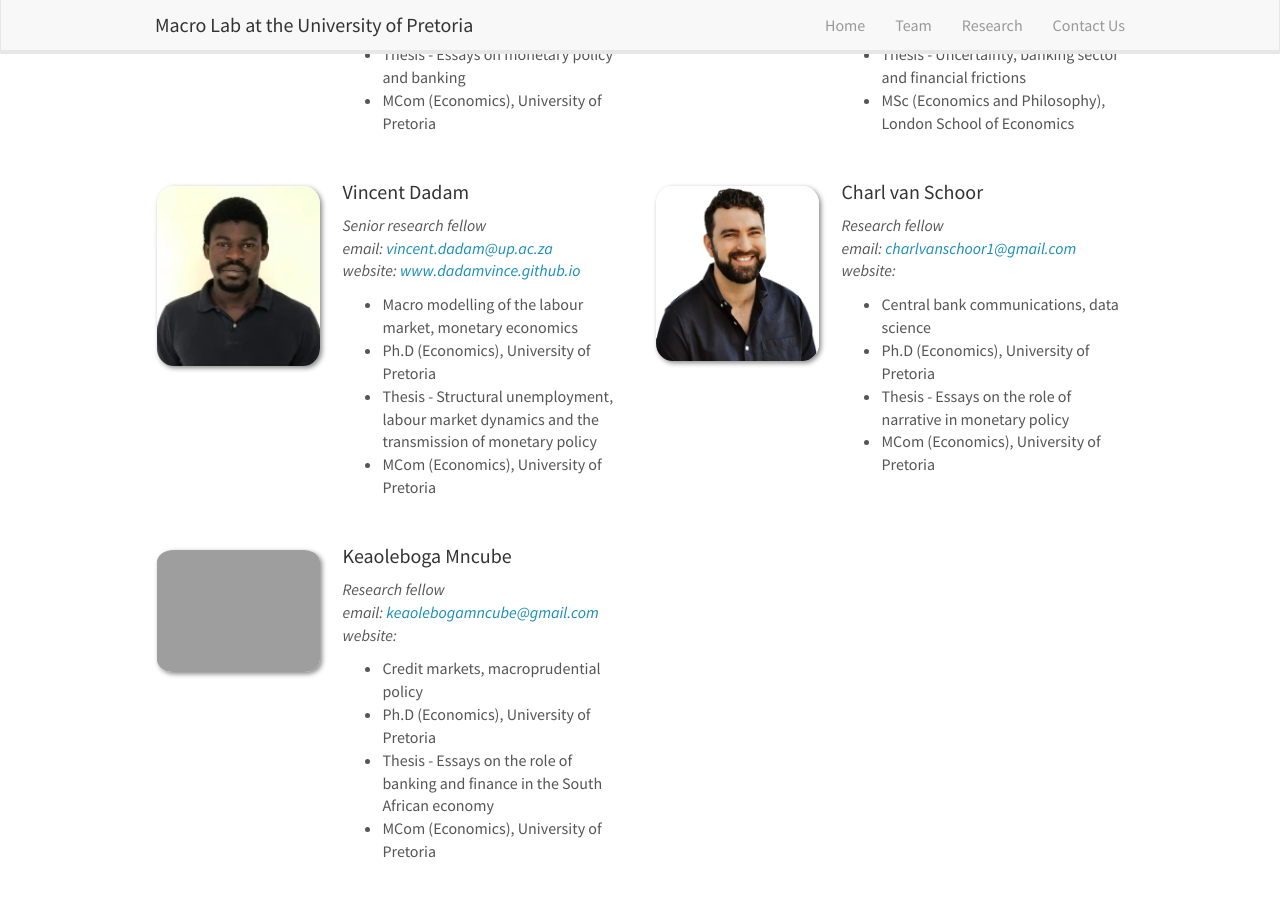
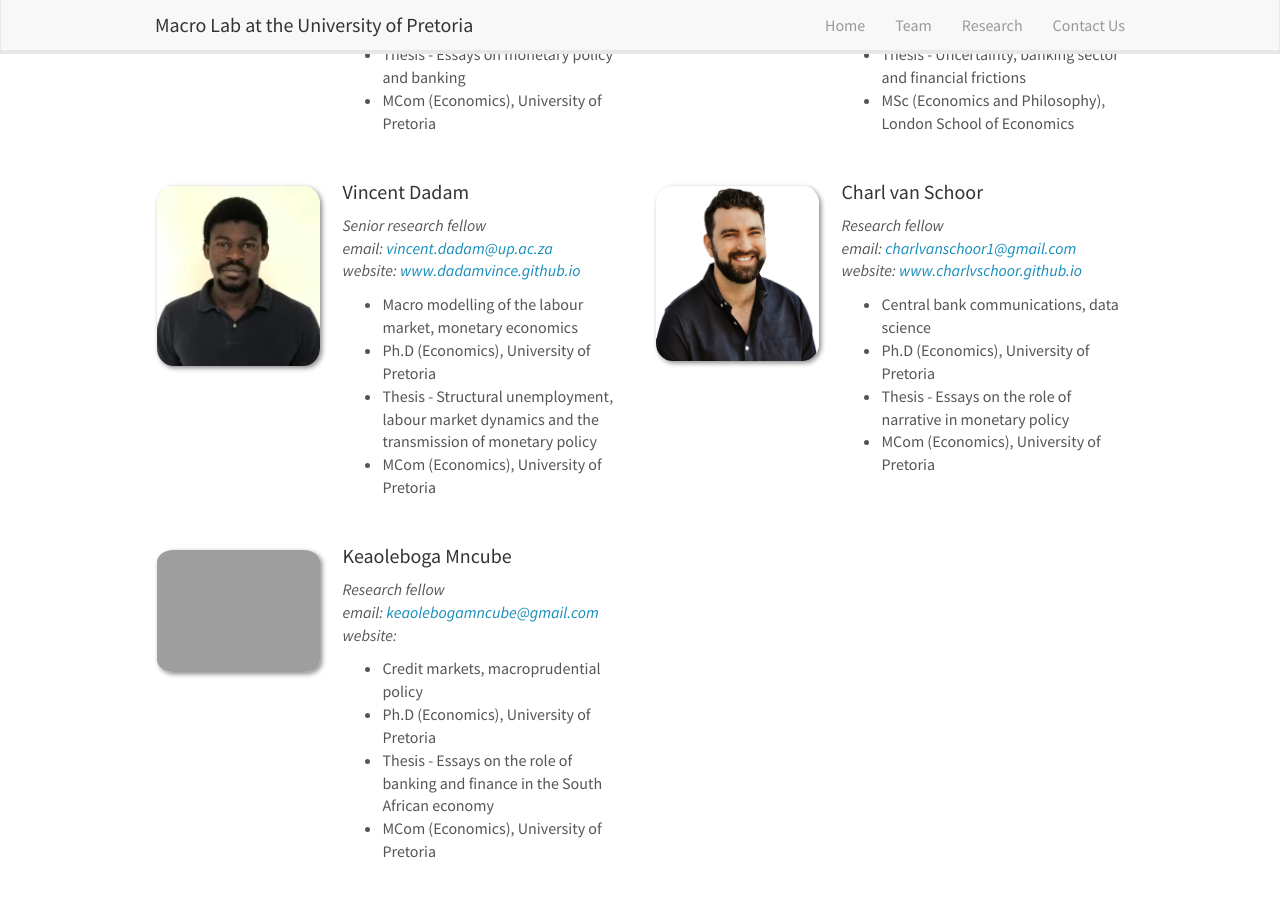
Before and after one commit to upmacrolab/upmacrolab.github.io, a Jekyll site: the page built from _pages/team.md, in a window 1280 px wide and 900 px high, scrolled down 723 px. Shown: the top 897 px of the window. Built offline with Jekyll 4.4.1, drawn with Linux system fonts in a browser that asks for light colours; nearby versions of some CDN libraries.

Commit message:
updated teams - charl

```diff
--- a/_data/students.yml
+++ b/_data/students.yml
@@ -46,12 +46,13 @@
   photo: charl.jpg
   info: Research fellow
   email: charlvanschoor1@gmail.com
+  website: <a href="https://charlvschoor.github.io/">www.charlvschoor.github.io</a>
   number_educ: 4
   education1: Central bank communications, data science
   education2: Ph.D (Economics), University of Pretoria
   education3: Thesis - Essays on the role of narrative in monetary policy
   education4: MCom (Economics), University of Pretoria
-  education5: <a href="https://charlvschoor.github.io/">website</a>
+
 
 
 - name: Keaoleboga Mncube
```
Also changed, not shown: 2 other files.
